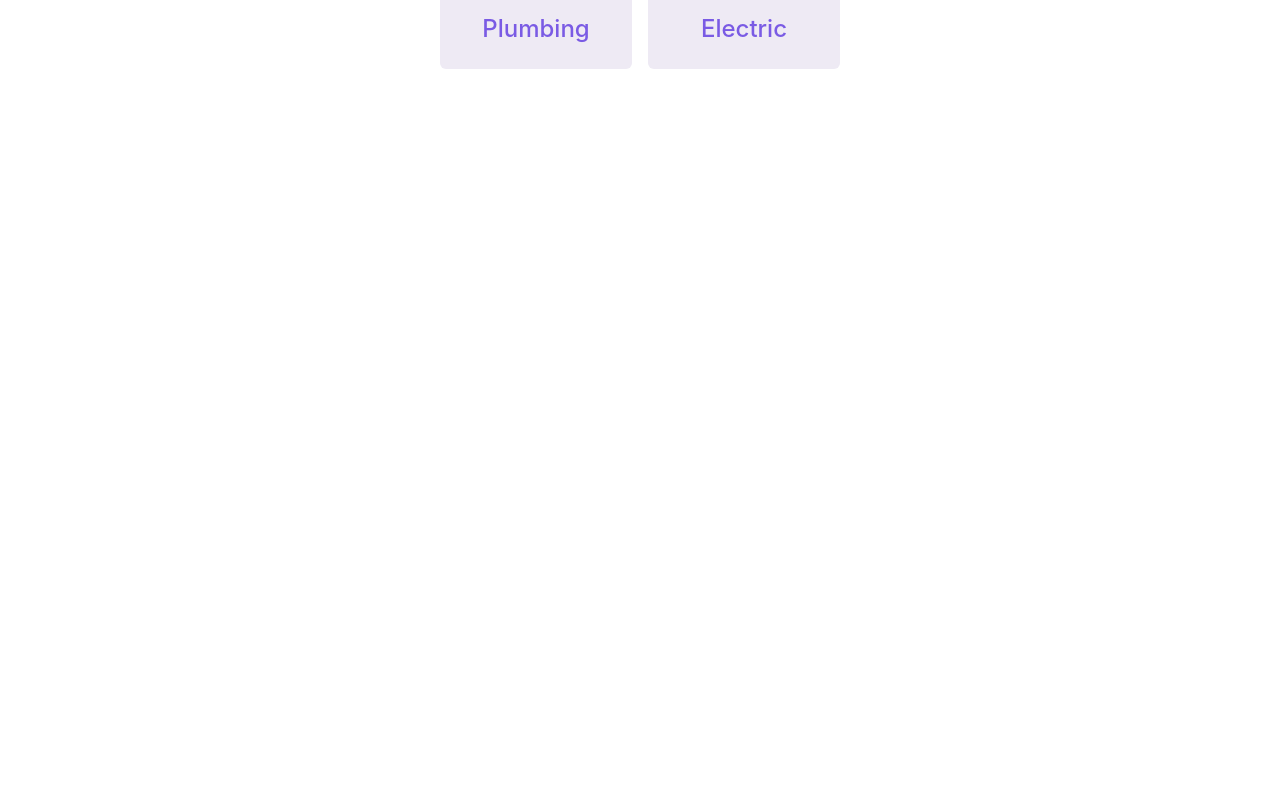
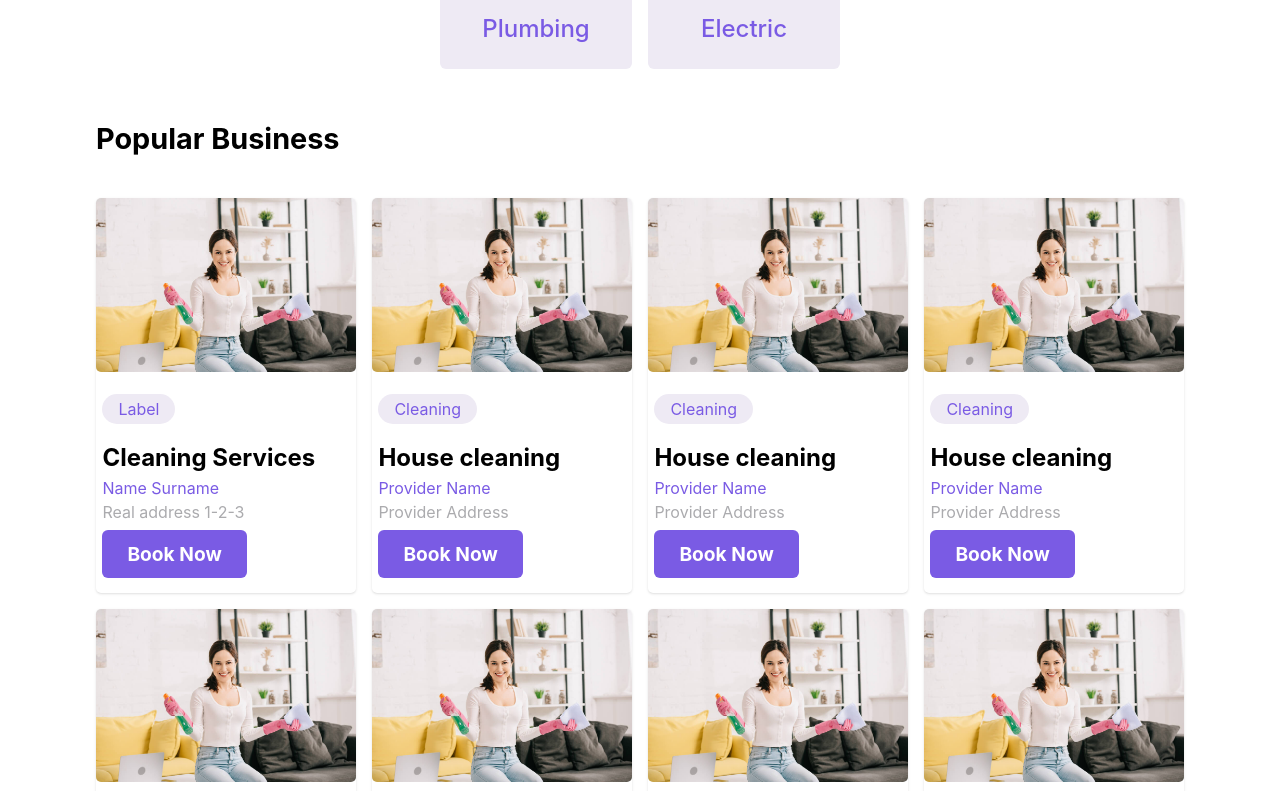
Before and after one commit to PauliusJaras/home-service, a React (Vite) app in the folder frontend/: page / in a window 1280 px wide. Shown: the part 749-1540 px from the top of the page. Before the commit the page ends 828 px from the top, so only its background shows below. Built offline with nearby package versions, Linux system fonts and the light colour scheme.

Commit message:
service list and service card components

```diff
--- /dev/null
+++ b/frontend/src/components/main.jsx
@@ -0,0 +1,11 @@
+import ServiceList from "./serviceList";
+
+export default function Main() {
+  return (
+    <main>
+      <div className="main-container">
+        <ServiceList />
+      </div>
+    </main>
+  );
+}
--- a/frontend/src/components/navbar.jsx
+++ b/frontend/src/components/navbar.jsx
@@ -22,7 +22,7 @@ export default function Navbar() {
           </div>
         </div>
         <div>
-          <Link className="nav-button" to={routes.login}>
+          <Link className="main-button" to={routes.login}>
             Login/Sign Up
           </Link>
         </div>
--- /dev/null
+++ b/frontend/src/components/serviceCard.jsx
@@ -0,0 +1,28 @@
+import { Link } from "react-router-dom";
+import { routes } from "../router/routes";
+import PropTypes from "prop-types";
+
+export default function ServiceCard({ data }) {
+  const { imgUrl, imgAlt, label, title, provider, address, link } = data || {};
+  return (
+    <div className="service-card">
+      <img src={imgUrl || "/cleaning.jpg"} alt={imgAlt || "cleaning lady"} />
+      <div>
+        <p className="category-label">{label || "Cleaning"}</p>
+        <h5>{title || "House cleaning"}</h5>
+        <p className="service-provider">{provider || "Provider Name"}</p>
+        <p className="service-address">{address || "Provider Address"}</p>
+        <Link
+          to={routes.search + (link || "/cleaning")}
+          className="main-button"
+        >
+          Book Now
+        </Link>
+      </div>
+    </div>
+  );
+}
+
+ServiceCard.propTypes = {
+  data: PropTypes.object,
+};
--- /dev/null
+++ b/frontend/src/components/serviceList.jsx
@@ -0,0 +1,31 @@
+import ServiceCard from "./serviceCard";
+
+export default function ServiceList() {
+  const data = [
+    {
+      imgUrl: "/cleaning.jpg",
+      imgAlt: "Cleaning",
+      label: "Label",
+      title: "Cleaning Services",
+      provider: "Name Surname",
+      address: "Real address 1-2-3",
+      link: "/cleaning",
+    },
+  ];
+
+  return (
+    <div>
+      <h4>Popular Business</h4>
+      <div className="service-list">
+        <ServiceCard key={1} data={data[0]} />
+        <ServiceCard key={2} />
+        <ServiceCard key={3} />
+        <ServiceCard key={4} />
+        <ServiceCard key={5} />
+        <ServiceCard key={6} />
+        <ServiceCard key={7} />
+        <ServiceCard key={8} />
+      </div>
+    </div>
+  );
+}
--- a/frontend/src/index.scss
+++ b/frontend/src/index.scss
@@ -2,7 +2,6 @@
   font-family: Inter, system-ui, Avenir, Helvetica, Arial, sans-serif;
   line-height: 1.5;
   font-weight: 400;
-  text-align: center;
 
   --purple-color: #7a5be4;
   --pink-color: #eeeaf4;
@@ -10,6 +9,7 @@
   --secondary-font-color: white;
   --gray-color: #ababae;
   --white-color: white;
+  --shadow: 0 1px 3px 0 rgb(0 0 0 / 0.1), 0 1px 2px -1px rgb(0 0 0 / 0.1);
 }
 
 html {
@@ -43,7 +43,7 @@ nav {
   width: 100vw;
   top: 0px;
   left: 0;
-  box-shadow: 0 1px 3px 0 rgb(0 0 0 / 0.1), 0 1px 2px -1px rgb(0 0 0 / 0.1);
+  box-shadow: var(--shadow);
   display: flex;
   justify-content: center;
   padding: 40px 0;
@@ -69,13 +69,26 @@ nav {
     gap: 2rem;
     align-items: center;
   }
+}
 
-  .nav-button {
-    font-weight: bold;
-    color: var(--secondary-font-color);
-    background-color: var(--purple-color);
-    padding: 12px 25px;
-    border-radius: 6px;
+.main-button {
+  font-weight: bold;
+  color: var(--secondary-font-color);
+  background-color: var(--purple-color);
+  padding: 12px 25px;
+  border-radius: 6px;
+}
+
+main {
+  display: flex;
+  justify-content: center;
+  text-align: left;
+
+  .main-container {
+    display: flex;
+    justify-content: space-between;
+    align-items: center;
+    width: 85vw;
   }
 }
 
@@ -85,16 +98,28 @@ header {
   width: 100%;
   align-items: center;
   justify-content: center;
+  text-align: center;
 }
 
 h1 {
-  font-size: 3.2em;
+  font-size: 3.2rem;
   line-height: 5rem;
+}
+
+h4 {
+  font-size: 1.8rem;
+  text-align: left;
+}
+
+h5 {
+  font-size: 1.5rem;
+  margin: 0;
+  text-align: left;
 }
 
 h6 {
   margin: 0;
-  font-size: 1.5rem;
+  font-size: 1.4rem;
   line-height: 1.75rem;
   font-weight: 500;
   color: var(--gray-color);
@@ -169,3 +194,46 @@ h6 {
     color: var(--purple-color);
   }
 }
+
+.service-list {
+  display: grid;
+  gap: 1rem;
+  grid-template-columns: repeat(4, 1fr);
+}
+
+.service-card {
+  max-width: 500px;
+  border-radius: 5px;
+  padding-bottom: 8px;
+  box-shadow: var(--shadow);
+
+  .category-label {
+    display: inline-block;
+    padding: 3px 1rem;
+    border-radius: 15px;
+    background-color: var(--pink-color);
+    color: var(--purple-color);
+  }
+
+  .service-provider {
+    color: var(--purple-color);
+    margin: 0;
+  }
+
+  .service-address {
+    color: var(--gray-color);
+    margin: 0;
+    padding-bottom: 1rem;
+  }
+
+  img {
+    border-radius: 5px;
+    width: 100%;
+    object-fit: contain;
+  }
+
+  div {
+    padding-left: 0.4rem;
+    padding-bottom: 1rem;
+  }
+}
--- a/frontend/src/pages/home.jsx
+++ b/frontend/src/pages/home.jsx
@@ -1,5 +1,11 @@
 import Header from "../components/header";
+import Main from "../components/main";
 
 export default function Home() {
-  return <Header />;
+  return (
+    <>
+      <Header />
+      <Main />
+    </>
+  );
 }
--- a/frontend/src/router/routes.js
+++ b/frontend/src/router/routes.js
@@ -3,5 +3,6 @@ export const routes = {
 	services: 'services',
 	aboutUs: 'about-us',
 	login: 'login',
+	search: 'search',
 	search_category: 'search/:category',
 }
```
Also changed, not shown: frontend/public/cleaning.jpg (added).
